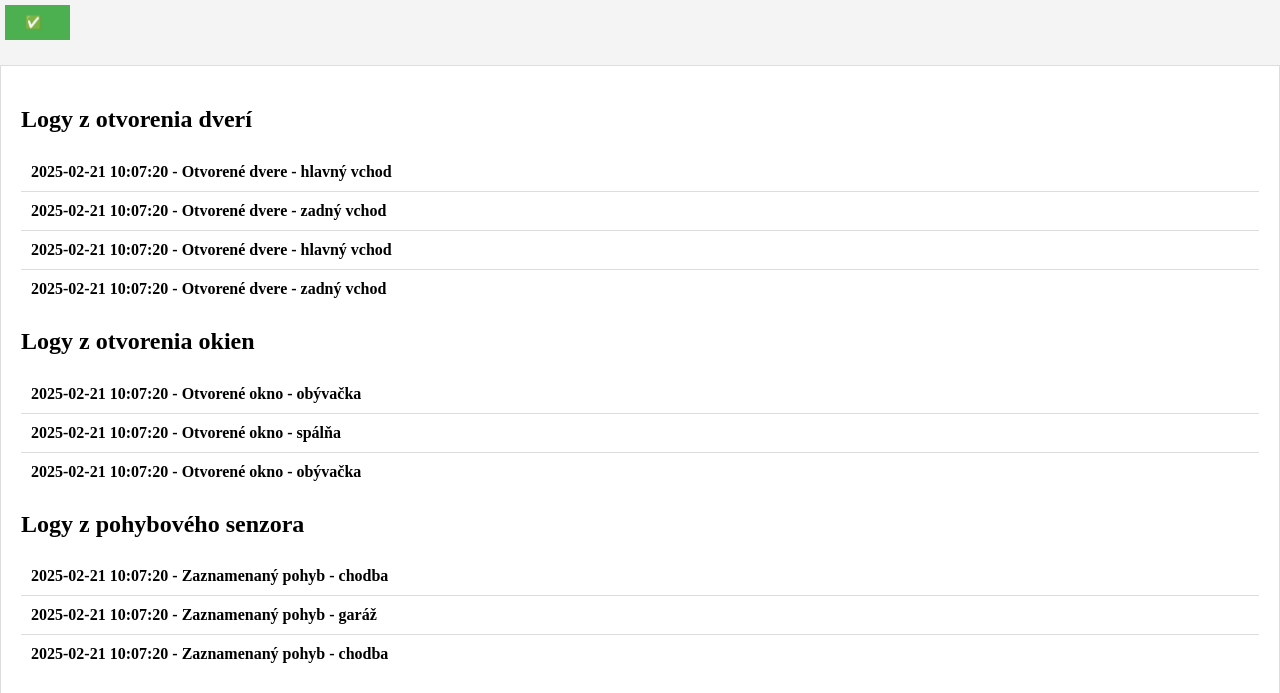
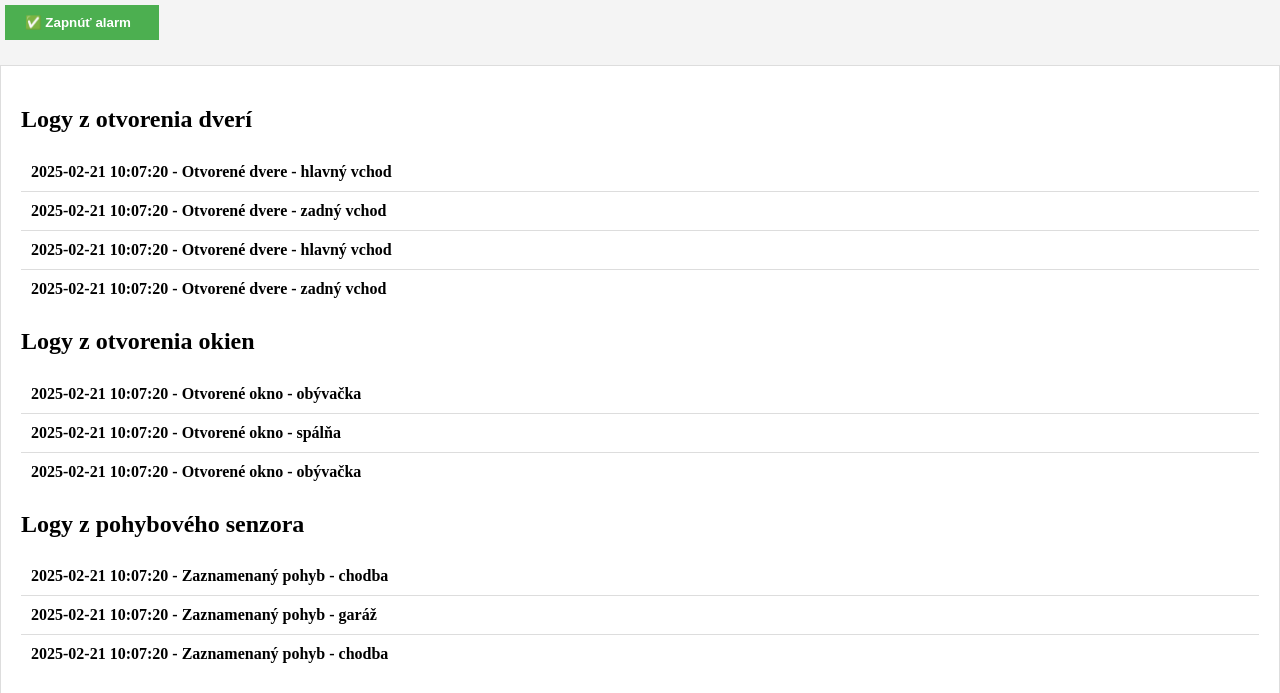
Before and after one commit to SaymaNcode/IQ-securitas-4000, a PHP site: page / in a window 1280 px wide. Shown: the part 138-831 px from the top of the page. Run offline with PHP 8.4, Linux system fonts and the light colour scheme; the visitor is signed in with stand-in values (Sample User, id 1); data comes from the database, SQL or seed files in the repository; some web fonts are replaced.

Commit message:
echostatus

```diff
--- a/index.php
+++ b/index.php
@@ -100,6 +100,7 @@ $conn->close();
             <input type="hidden" name="alarm_status" value="<?php echo $alarm_status ? '0' : '1'; ?>" />
             <button type="submit" name="toggle_alarm" class="<?php echo $alarm_status ? 'button-red' : 'button-green'; ?>">
                 <b class="icon"><?php echo $alarm_status ? '🚫' : '✅'; ?></>
+                <?php echo $alarm_status ? 'Vypnúť alarm' : 'Zapnúť alarm'; ?>
             </button>
         </form>
         <div id="logs">
```
